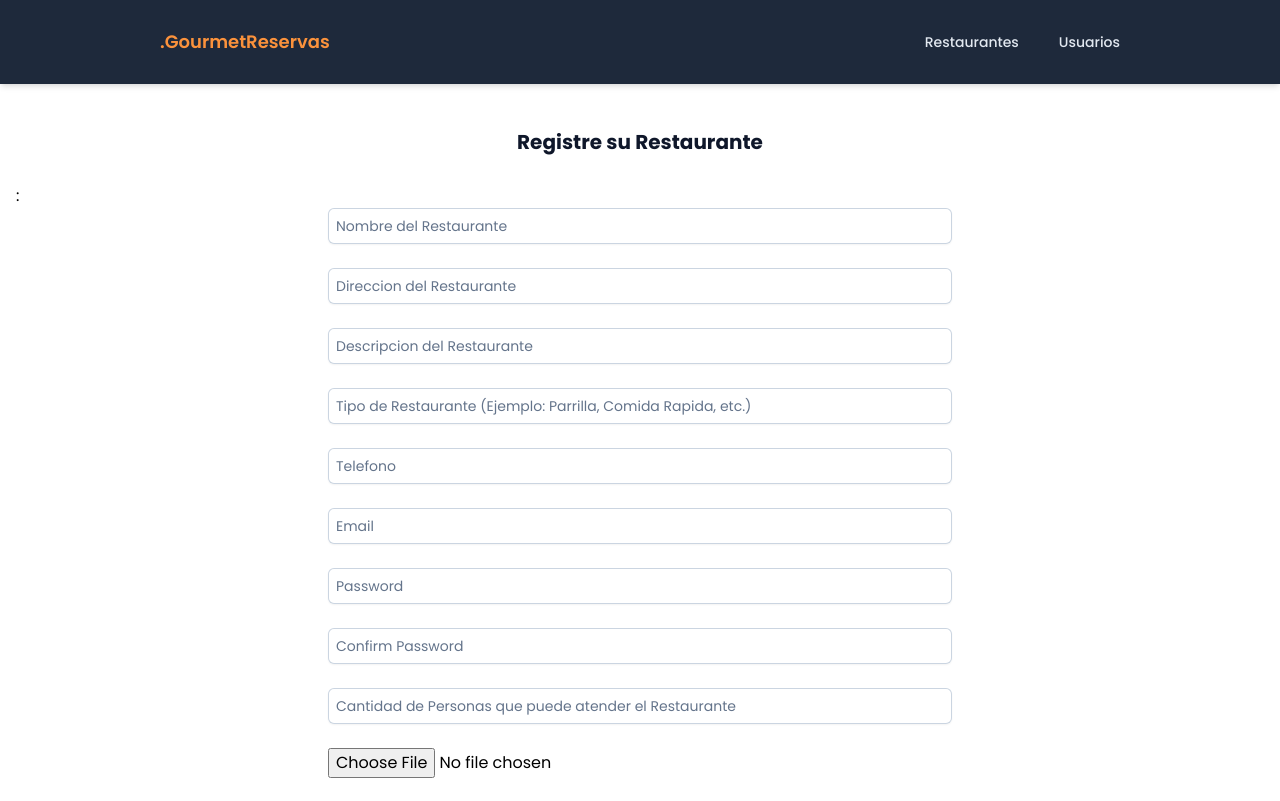
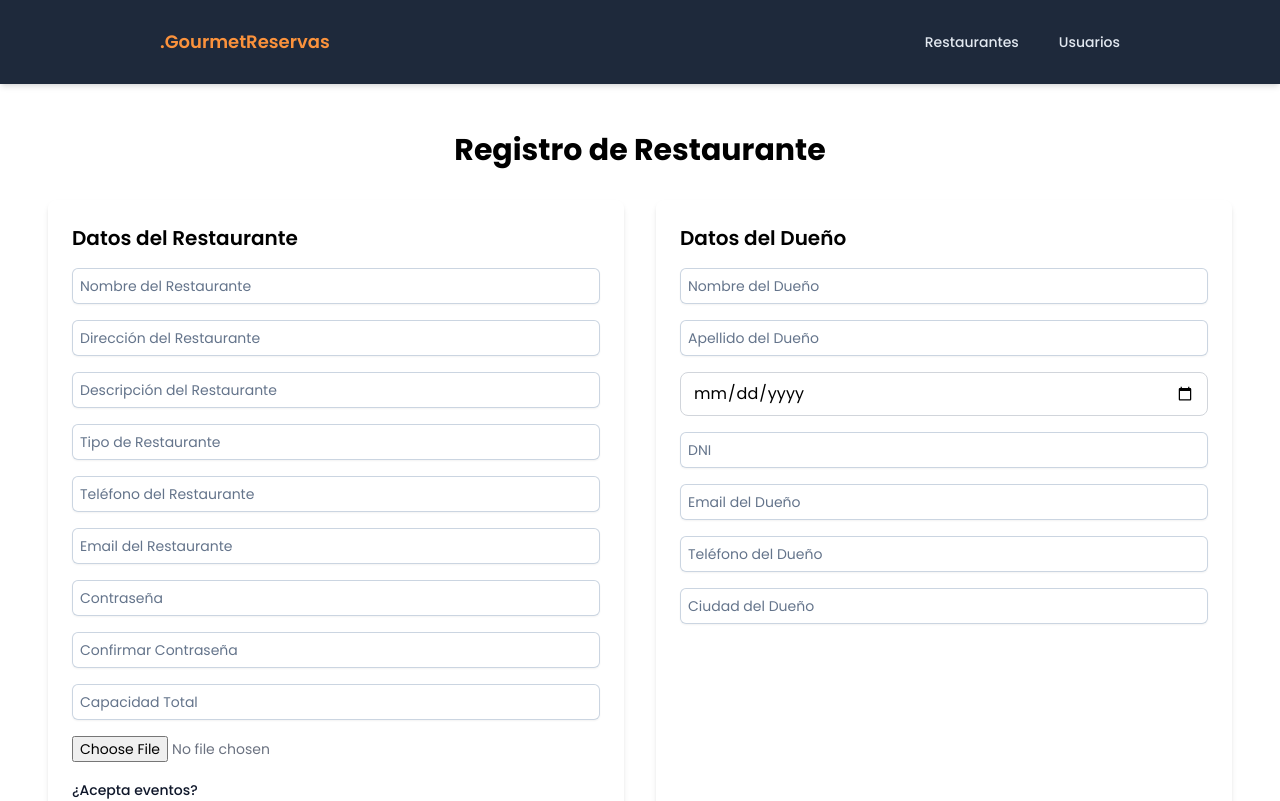
Before and after one commit to pablonq/.GOURMET-RESERVAS, a React (Vite) app in the folder front/: page /registroRestaurante in a window 1280 px wide. Shown: the top 801 px of the page. Built offline with nearby package versions, Linux system fonts and the light colour scheme.

Commit message:
registro restaurant, Authcontroller

```diff
--- a/front/src/App.css
+++ b/front/src/App.css
@@ -73,4 +73,7 @@
     .round-btn {
         @apply w-8 h-8 overflow-auto rounded-full bg-slate-100 focus:outline-none focus:ring-1 focus:ring-slate-100 focus:ring-offset-2 focus:ring-offset-slate-800;
     }
+    .input-style {
+        @apply w-full border border-gray-300 rounded-lg px-3 py-2 focus:outline-none focus:ring focus:ring-blue-500;
+    }
 }
--- a/front/src/pages/restaurante/RegistroRestaurante/RegistroRestaurante.jsx
+++ b/front/src/pages/restaurante/RegistroRestaurante/RegistroRestaurante.jsx
@@ -4,17 +4,27 @@ import { uploadFileRestaurantes } from "../../../firebase/config";
 
 export default function RegistroRestaurante() {
   const [formData, setFormData] = useState({
+    // Datos del Restaurante
     nombreRes: "",
     direccion: "",
     descripcion: "",
     tipo: "",
-    telefono: "",
-    email: "",
+    telefonoRes: "",
+    emailRes: "",
     contrasenia: "",
     contrasenia_confirmation: "",
     capacidadTotal: "",
     imagenUrl: null,
     aceptaEventos: "",
+
+    // Datos del Dueño
+    nombreDuenio: "",
+    apellidoDuenio: "",
+    fechaNacimientoDuenio: "",
+    dniDuenio: "",
+    emailDuenio: "",
+    telefonoDuenio: "",
+    ciudadDuenio: ""
   });
 
   const [file, setFile] = useState(null);
@@ -35,17 +45,27 @@ export default function RegistroRestaurante() {
       }
 
       const data = {
+        // Datos del Restaurante
         nombreRes: formData.nombreRes,
         direccion: formData.direccion,
         descripcion: formData.descripcion,
         tipo: formData.tipo,
-        telefono: formData.telefono,
-        email: formData.email,
+        telefonoRes: formData.telefonoRes,
+        emailRes: formData.emailRes,
         contrasenia: formData.contrasenia,
         contrasenia_confirmation: formData.contrasenia_confirmation,
         capacidadTotal: formData.capacidadTotal,
         imagenUrl: imagenUrl,
         aceptaEventos: formData.aceptaEventos,
+
+        // Datos del Dueño
+        nombreDueno: formData.nombreDuenio,
+        apellidoDueno: formData.apellidoDuenio,
+        fechaNacimientoDueno: formData.fechaNacimientoDuenio,
+        dniDueno: formData.dniDuenio,
+        emailDueno: formData.emailDuenio,
+        telefonoDueno: formData.telefonoDuenio,
+        ciudadDueno: formData.ciudadDuenio
       };
 
       /* try { */
@@ -75,97 +95,104 @@ export default function RegistroRestaurante() {
   };
 
   return (
-    <div>
-      <h1 className="title">Registre su Restaurante</h1>:
-      <form onSubmit={handleRegister} className="w-1/2 mx-auto space-y-6">
-        <div>
+    <div className="container mx-auto p-8">
+      <h1 className="text-3xl font-bold text-center mb-8">Registro de Restaurante</h1>
+
+      <form onSubmit={handleRegister} className="space-y-6">
+        <div className="flex justify-between space-x-8">
+          {/* Sección de Datos del Restaurante */}
+          <div className="w-1/2 bg-white p-6 rounded-lg shadow-md">
+            <h2 className="text-xl font-semibold mb-4">Datos del Restaurante</h2>
+
+            <div className="mb-4">
               <input
                 type="text"
+                className="input-style"
                 placeholder="Nombre del Restaurante"
                 value={formData.nombreRes || ""}
                 onChange={(e) =>
                   setFormData({ ...formData, nombreRes: e.target.value })
                 }
               />
-          {errors.nombreRes && <p className="error">{errors.nombreRes[0]}</p>}
             </div>
-        <div>
+
+            <div className="mb-4">
               <input
                 type="text"
-            placeholder="Direccion del Restaurante"
+                className="input-style"
+                placeholder="Dirección del Restaurante"
                 value={formData.direccion || ""}
                 onChange={(e) =>
                   setFormData({ ...formData, direccion: e.target.value })
                 }
               />
-          {errors.direccion && <p className="error">{errors.direccion[0]}</p>}
             </div>
-        <div>
+
+            <div className="mb-4">
               <input
                 type="text"
-            placeholder="Descripcion del Restaurante"
+                className="input-style"
+                placeholder="Descripción del Restaurante"
                 value={formData.descripcion || ""}
                 onChange={(e) =>
                   setFormData({ ...formData, descripcion: e.target.value })
                 }
               />
-          {errors.descripcion && (
-            <p className="error">{errors.descripcion[0]}</p>
-          )}
             </div>
 
-        <div>
+            <div className="mb-4">
               <input
                 type="text"
-            placeholder="Tipo de Restaurante (Ejemplo: Parrilla, Comida Rapida, etc.)"
+                className="input-style"
+                placeholder="Tipo de Restaurante"
                 value={formData.tipo || ""}
-            onChange={(e) => setFormData({ ...formData, tipo: e.target.value })}
+                onChange={(e) =>
+                  setFormData({ ...formData, tipo: e.target.value })
+                }
               />
-          {errors.tipo && <p className="error">{errors.tipo[0]}</p>}
             </div>
 
-        <div>
+            <div className="mb-4">
               <input
                 type="text"
-            placeholder="Telefono"
-            value={formData.telefono || ""}
+                className="input-style"
+                placeholder="Teléfono del Restaurante"
+                value={formData.telefonoRes || ""}
                 onChange={(e) =>
-              setFormData({ ...formData, telefono: e.target.value })
+                  setFormData({ ...formData, telefonoRes: e.target.value })
                 }
               />
-          {errors.telefono && <p className="error">{errors.telefono[0]}</p>}
             </div>
 
-        <div>
+            <div className="mb-4">
               <input
-            type="text"
-            placeholder="Email"
-            value={formData.email || ""}
+                type="email"
+                className="input-style"
+                placeholder="Email del Restaurante"
+                value={formData.emailRes || ""}
                 onChange={(e) =>
-              setFormData({ ...formData, email: e.target.value })
+                  setFormData({ ...formData, emailRes: e.target.value })
                 }
               />
-          {errors.email && <p className="error">{errors.email[0]}</p>}
             </div>
 
-        <div>
+            <div className="mb-4">
               <input
                 type="password"
-            placeholder="Password"
+                className="input-style"
+                placeholder="Contraseña"
                 value={formData.contrasenia || ""}
                 onChange={(e) =>
                   setFormData({ ...formData, contrasenia: e.target.value })
                 }
               />
-          {errors.contrasenia && (
-            <p className="error">{errors.contrasenia[0]}</p>
-          )}
             </div>
 
-        <div>
+            <div className="mb-4">
               <input
                 type="password"
-            placeholder="Confirm Password"
+                className="input-style"
+                placeholder="Confirmar Contraseña"
                 value={formData.contrasenia_confirmation || ""}
                 onChange={(e) =>
                   setFormData({
@@ -176,33 +203,30 @@ export default function RegistroRestaurante() {
               />
             </div>
 
-        <div>
+            <div className="mb-4">
               <input
                 type="text"
-            placeholder="Cantidad de Personas que puede atender el Restaurante"
+                className="input-style"
+                placeholder="Capacidad Total"
                 value={formData.capacidadTotal || ""}
                 onChange={(e) =>
                   setFormData({ ...formData, capacidadTotal: e.target.value })
                 }
               />
-          {errors.capacidadTotal && (
-            <p className="error">{errors.capacidadTotal[0]}</p>
-          )}
             </div>
 
-
-        <div>
+            <div className="mb-4">
               <input
                 type="file"
+                className="block w-full text-sm text-gray-500"
                 accept="image/*"
                 onChange={(e) => setFile(e.target.files[0])}
               />
-          {errors.imagenUrl && <p className="error">{errors.imagenUrl[0]}</p>}
             </div>
 
-        <div>
-          <label>¿Acepta eventos?</label>
-          <div>
+            <div className="mb-4">
+              <label className="mr-4">¿Acepta eventos?</label>
+              <div className="inline-flex items-center space-x-4">
                 <input
                   type="radio"
                   id="aceptaSi"
@@ -213,7 +237,7 @@ export default function RegistroRestaurante() {
                     setFormData({ ...formData, aceptaEventos: e.target.value })
                   }
                 />
-            <label htmlFor="aceptaSi">Sí</label>
+                <label htmlFor="aceptaSi" className="mr-4">Sí</label>
 
                 <input
                   type="radio"
@@ -227,13 +251,108 @@ export default function RegistroRestaurante() {
                 />
                 <label htmlFor="aceptaNo">No</label>
               </div>
-          {errors.aceptaEventos && (
-            <p className="error">{errors.aceptaEventos[0]}</p>
-          )}
             </div>
-        <button className="primary-btn" disabled={isUploading}>
+          </div>
+
+          {/* Sección de Datos del Dueño */}
+          <div className="w-1/2 bg-white p-6 rounded-lg shadow-md">
+            <h2 className="text-xl font-semibold mb-4">Datos del Dueño</h2>
+
+            <div className="mb-4">
+              <input
+                type="text"
+                className="input-style"
+                placeholder="Nombre del Dueño"
+                value={formData.nombreDuenio || ""}
+                onChange={(e) =>
+                  setFormData({ ...formData, nombreDuenio: e.target.value })
+                }
+              />
+            </div>
+
+            <div className="mb-4">
+              <input
+                type="text"
+                className="input-style"
+                placeholder="Apellido del Dueño"
+                value={formData.apellidoDuenio || ""}
+                onChange={(e) =>
+                  setFormData({ ...formData, apellidoDuenio: e.target.value })
+                }
+              />
+            </div>
+
+            <div className="mb-4">
+              <input
+                type="date"
+                className="input-style"
+                placeholder="Fecha de Nacimiento"
+                value={formData.fechaNacimientoDuenio || ""}
+                onChange={(e) =>
+                  setFormData({
+                    ...formData,
+                    fechaNacimientoDuenio: e.target.value,
+                  })
+                }
+              />
+            </div>
+
+            <div className="mb-4">
+              <input
+                type="text"
+                className="input-style"
+                placeholder="DNI"
+                value={formData.dniDuenio || ""}
+                onChange={(e) =>
+                  setFormData({ ...formData, dniDuenio: e.target.value })
+                }
+              />
+            </div>
+
+            <div className="mb-4">
+              <input
+                type="email"
+                className="input-style"
+                placeholder="Email del Dueño"
+                value={formData.emailDuenio || ""}
+                onChange={(e) =>
+                  setFormData({ ...formData, emailDuenio: e.target.value })
+                }
+              />
+            </div>
+
+            <div className="mb-4">
+              <input
+                type="text"
+                className="input-style"
+                placeholder="Teléfono del Dueño"
+                value={formData.telefonoDuenio || ""}
+                onChange={(e) =>
+                  setFormData({ ...formData, telefonoDuenio: e.target.value })
+                }
+              />
+            </div>
+
+            <div className="mb-4">
+              <input
+
+                type="text"
+                className="input-style"
+                placeholder="Ciudad del Dueño"
+                value={formData.ciudadDuenio || ""}
+                onChange={(e) =>
+                  setFormData({ ...formData, ciudadDuenio: e.target.value })
+                }
+              />
+            </div>
+          </div>
+        </div>
+
+        <div className="flex justify-center mt-6">
+          <button className="bg-blue-500 text-white py-2 px-32 rounded-md text-sm hover:bg-blue-600" disabled={isUploading}>
             {isUploading ? "Guardando....." : "Registrar"}
           </button>
+        </div>
       </form>
     </div>
   );
```
Also changed, not shown: 2 other files (tests, documents, lock files or other folders). Lines whose indentation alone changed are shown as unchanged.
